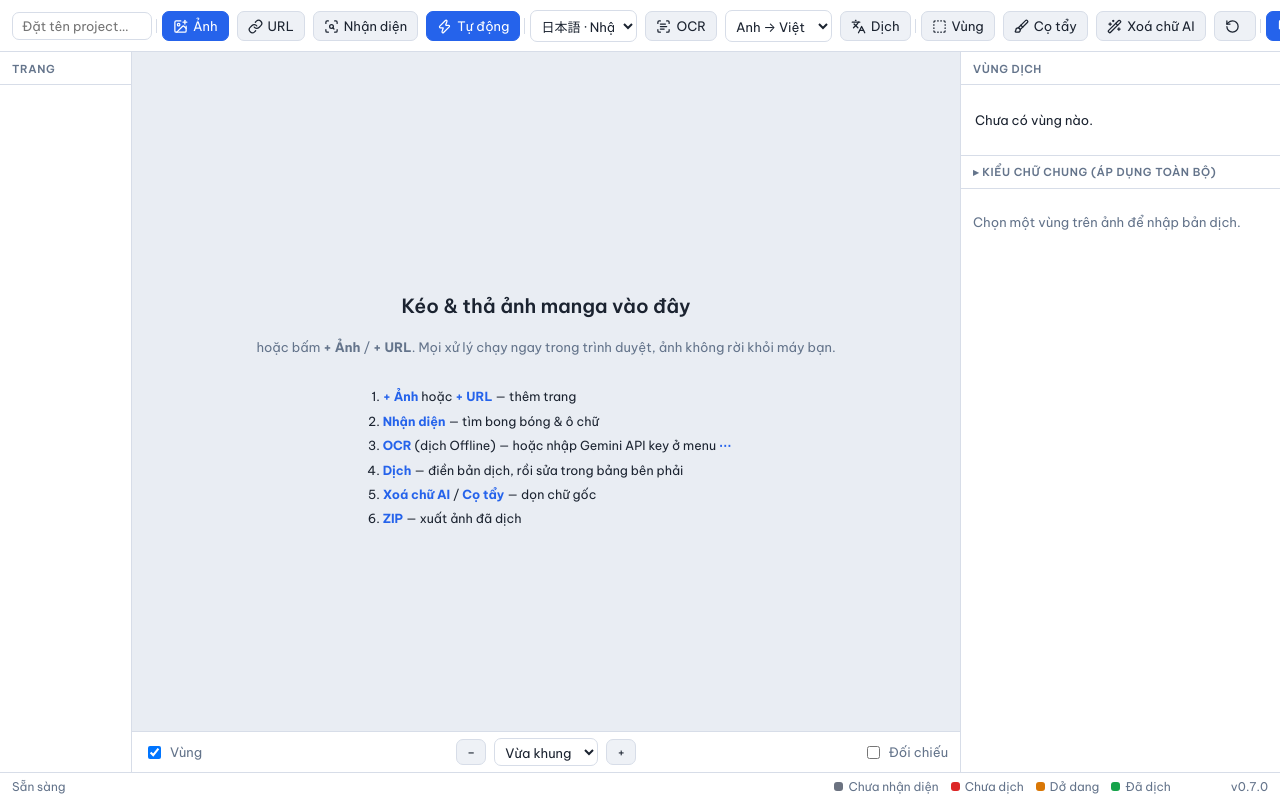
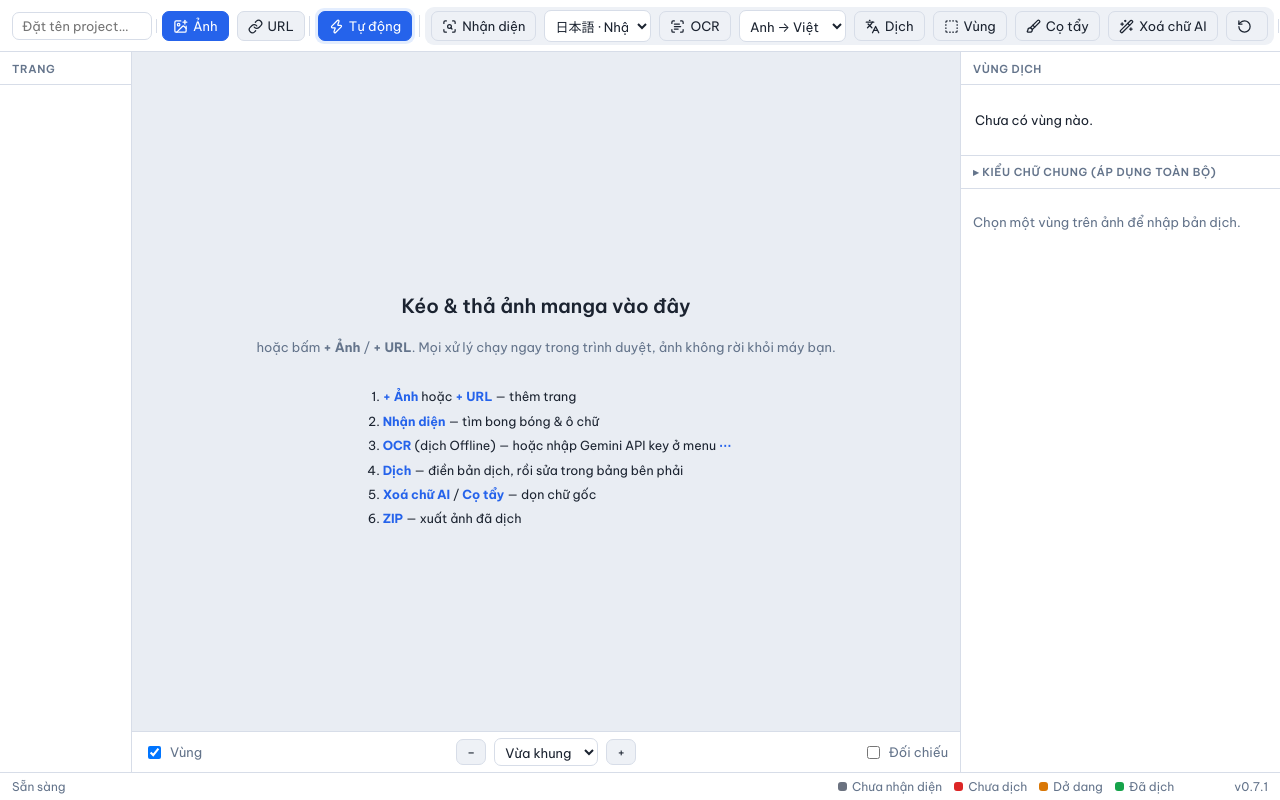
Before and after one commit to vukidrock/manga-translator, a website with bundled scripts: page index.html in a window 1280 px wide. Built offline with nearby package versions, Linux system fonts and the light colour scheme.

Commit message:
ui: tách 'Tự động' thành section riêng, gom nút thủ công; bump v0.7.1

```diff
--- a/index.html
+++ b/index.html
@@ -33,11 +33,14 @@
     <div class="group">
       <button id="btnAddImages" class="primary" title="Thêm một hoặc nhiều ảnh trang truyện"><i data-lucide="image-plus"></i>Ảnh</button>
       <button id="btnAddUrl" title="Dán URL ảnh hoặc URL trang chương"><i data-lucide="link"></i>URL</button>
-      <button id="btnDetect" title="Phát hiện bong bóng và ô chữ bằng model"><i data-lucide="scan-search"></i>Nhận diện</button>
+    </div>
+
+    <div class="group auto-group">
       <button id="btnAuto" class="primary" title="Tự động cả trang: Nhận diện → OCR → Dịch → Xoá chữ"><i data-lucide="zap"></i>Tự động</button>
     </div>
 
-    <div class="group">
+    <div class="group manual-group">
+      <button id="btnDetect" title="Phát hiện bong bóng và ô chữ bằng model"><i data-lucide="scan-search"></i>Nhận diện</button>
       <select id="ocrLang" class="compact" title="Ngôn ngữ gốc của truyện (cho OCR)">
         <option value="jpn">日本語 · Nhật</option>
         <option value="chi_sim">中文 (giản thể)</option>
@@ -52,9 +55,6 @@
         <option value="vi-en">Việt → Anh</option>
       </select>
       <button id="btnTranslate" title="Gợi ý bản dịch cho các vùng đã có nguyên văn (OCR)"><i data-lucide="languages"></i>Dịch</button>
-    </div>
-
-    <div class="group">
       <button id="btnAddRegion" title="Vẽ thêm một vùng dịch thủ công"><i data-lucide="square-dashed"></i>Vùng</button>
       <button id="btnBrush" title="Cọ tẩy: tô lên vùng cần xoá/tái tạo (ảnh gốc)"><i data-lucide="brush"></i>Cọ tẩy</button>
       <button id="btnInpaint" title="Dùng AI (LaMa) xoá chữ gốc và tái tạo nền, giữ nét vẽ"><i data-lucide="wand-sparkles"></i>Xoá chữ AI</button>
--- a/package.json
+++ b/package.json
@@ -1,6 +1,6 @@
 {
   "name": "manga-translator",
-  "version": "0.7.0",
+  "version": "0.7.1",
   "private": true,
   "type": "module",
   "description": "Trình dịch manga chạy hoàn toàn trong trình duyệt: phát hiện bong bóng/ô chữ, OCR, gõ lại bản dịch và xuất ảnh.",
--- a/src/style.css
+++ b/src/style.css
@@ -168,6 +168,12 @@ select.compact { max-width: 110px; padding: 6px 6px; }
 }
 .toolbar .group:first-of-type::before { display: none; }
 .toolbar .group.right { margin-left: auto; }
+.toolbar .auto-group {
+  padding: 3px; border-radius: 9px; background: rgba(59, 130, 246, 0.14);
+}
+.toolbar .manual-group {
+  padding: 3px 6px; border-radius: 9px; background: var(--panel-2);
+}
 .toolbar .inline { display: flex; align-items: center; gap: 6px; color: var(--muted); white-space: nowrap; }
 
 .layout {
--- a/src/version.js
+++ b/src/version.js
@@ -1 +1 @@
-export const APP_VERSION = "0.7.0";
+export const APP_VERSION = "0.7.1";
```
